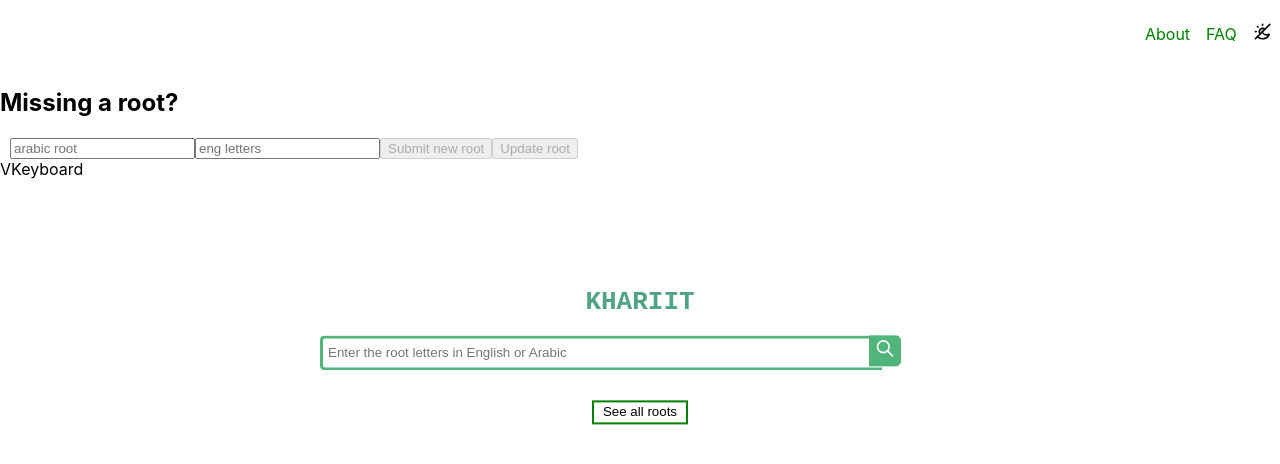
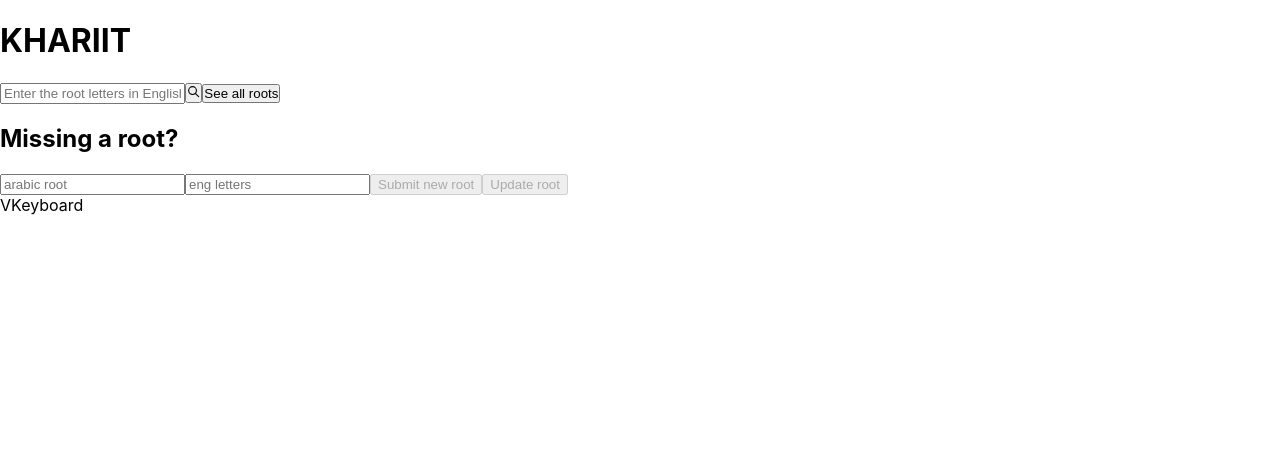
Before and after one commit to NedlawA/khariit-frontend, a React (Create React App) app: page / in a window 1280 px wide. Shown: the top 464 px of the page. Built offline with nearby package versions, Linux system fonts and the light colour scheme.

Commit message:
display user search result in RootDisplay

```diff
--- a/src/App.js
+++ b/src/App.js
@@ -41,13 +41,13 @@
     else {param = 'ar_letters?letters='}
     axios
       .get(`${baseUrl}/words/${param}${userSearchData.data}`)
-      .then((res) => console.log(res.data))
+      .then((res) => setRootDisplay(res.data))
       .catch((err)=>console.error(err))
   }
 
   return (
     <div>
-    <NavBar />
+    {/* <NavBar /> */}
     <Search rootDisplay={rootDisplay} onGetAll={onGetAll} onDelete={onDelete} handleSearch={handleSearch} />
     <AddUpdateForm handleWordSubmit={handleWordSubmit}/>
     </div>
--- a/src/components/AddUpdateForm/AddUpdateForm.jsx
+++ b/src/components/AddUpdateForm/AddUpdateForm.jsx
@@ -1,5 +1,5 @@
 import VKeyboard from "../VKeyboard/VKeyboard";
-import "./AddUpdateForm.css";
+// import "./AddUpdateForm.css";
 import { useState } from "react";
 
 const initialFormData = {
--- a/src/components/Search/Search.jsx
+++ b/src/components/Search/Search.jsx
@@ -1,4 +1,4 @@
-import "./Search.css"
+// import "./Search.css"
 import RootDisplay from "../RootDisplay/RootDisplay"
 import {TbSearch} from "react-icons/tb"
 import { useState } from "react";
```
